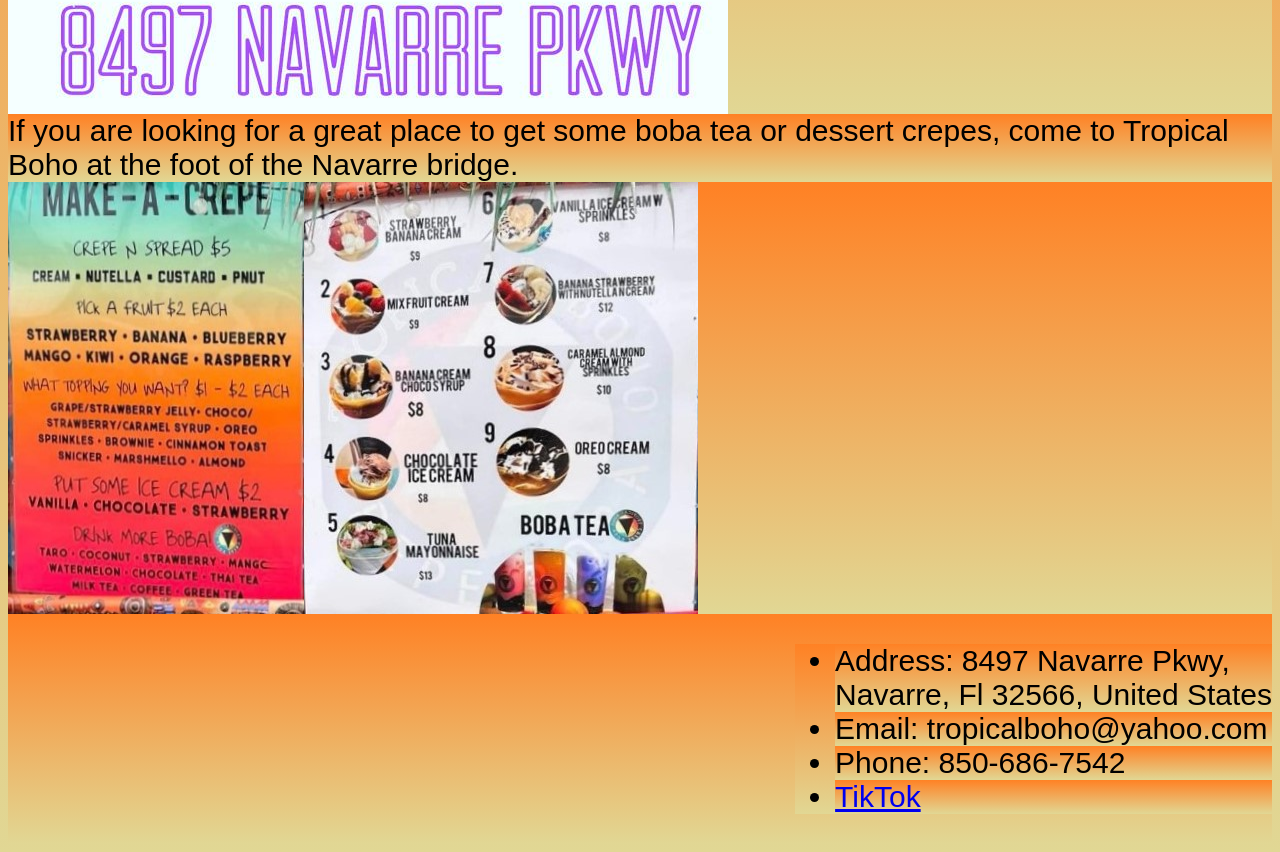
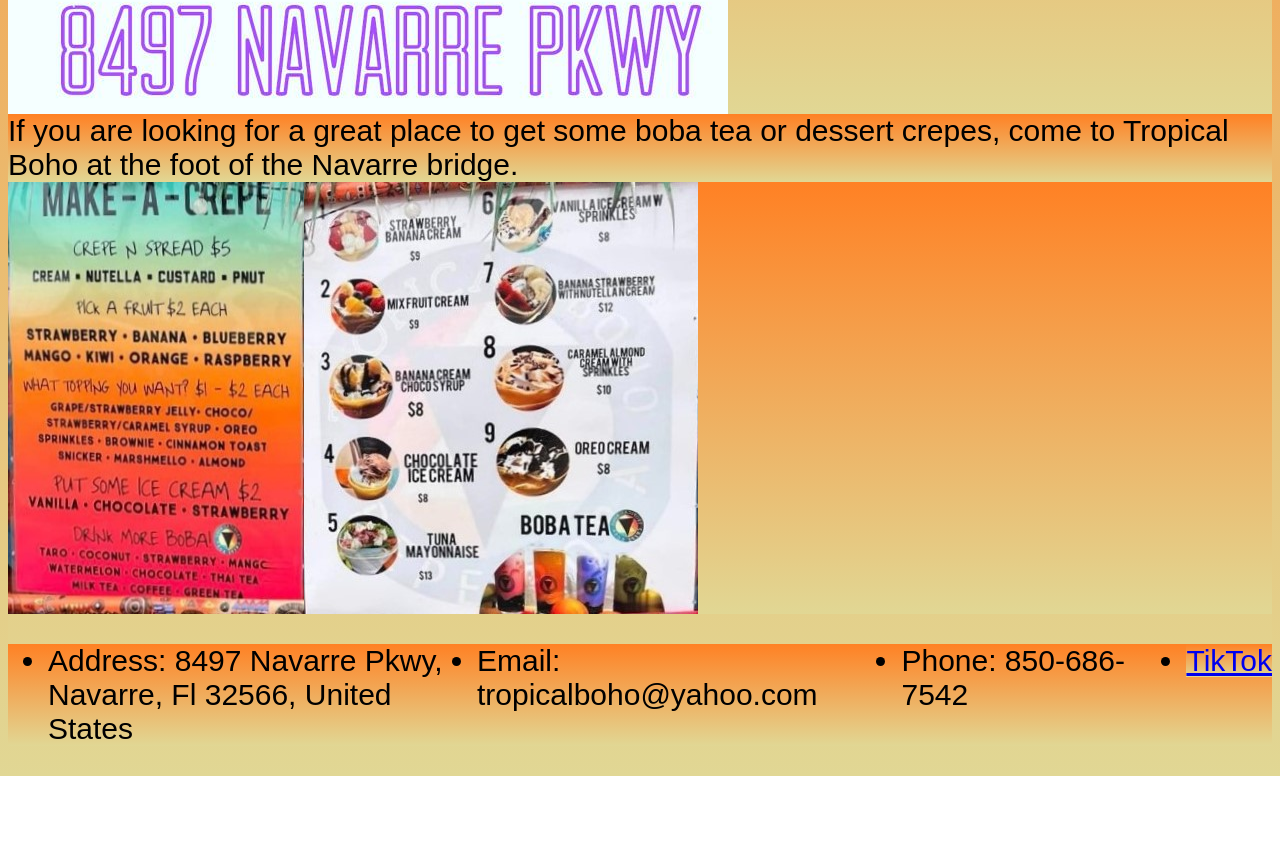
Before and after one commit to pcgofpa/tropical-boho, a plain HTML site: page index.html in a window 1280 px wide. Shown: the part 892-1744 px from the top of the page. After the commit the page ends 1668 px from the top, so only its background shows below. Drawn offline with Linux system fonts and the light colour scheme; a web font is replaced by a local one.

Commit message:
Update boho_css.css

```diff
--- a/boho_css.css
+++ b/boho_css.css
@@ -37,7 +37,7 @@
     display: flex;
 }
 
-.contact-us{
+.contact{
     justify-content: flex-end;
     font-size: 30px;
     display: flex;
```
